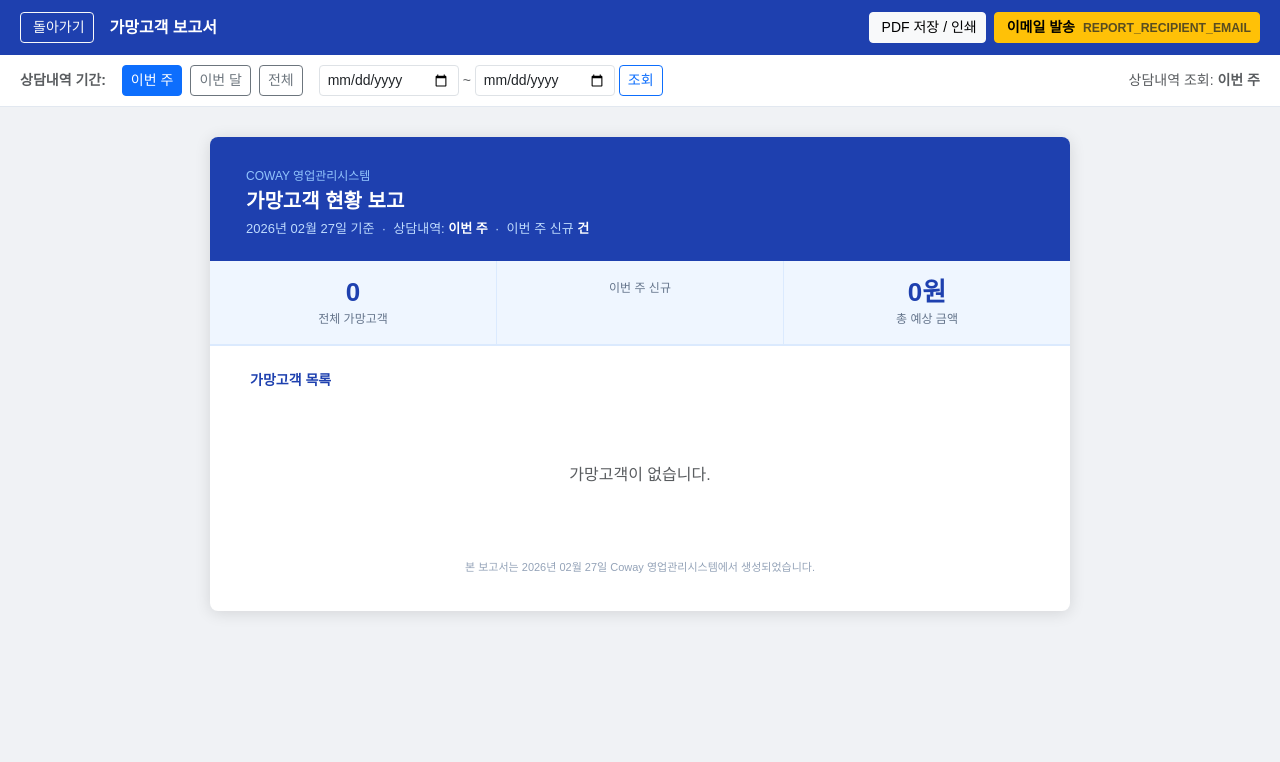
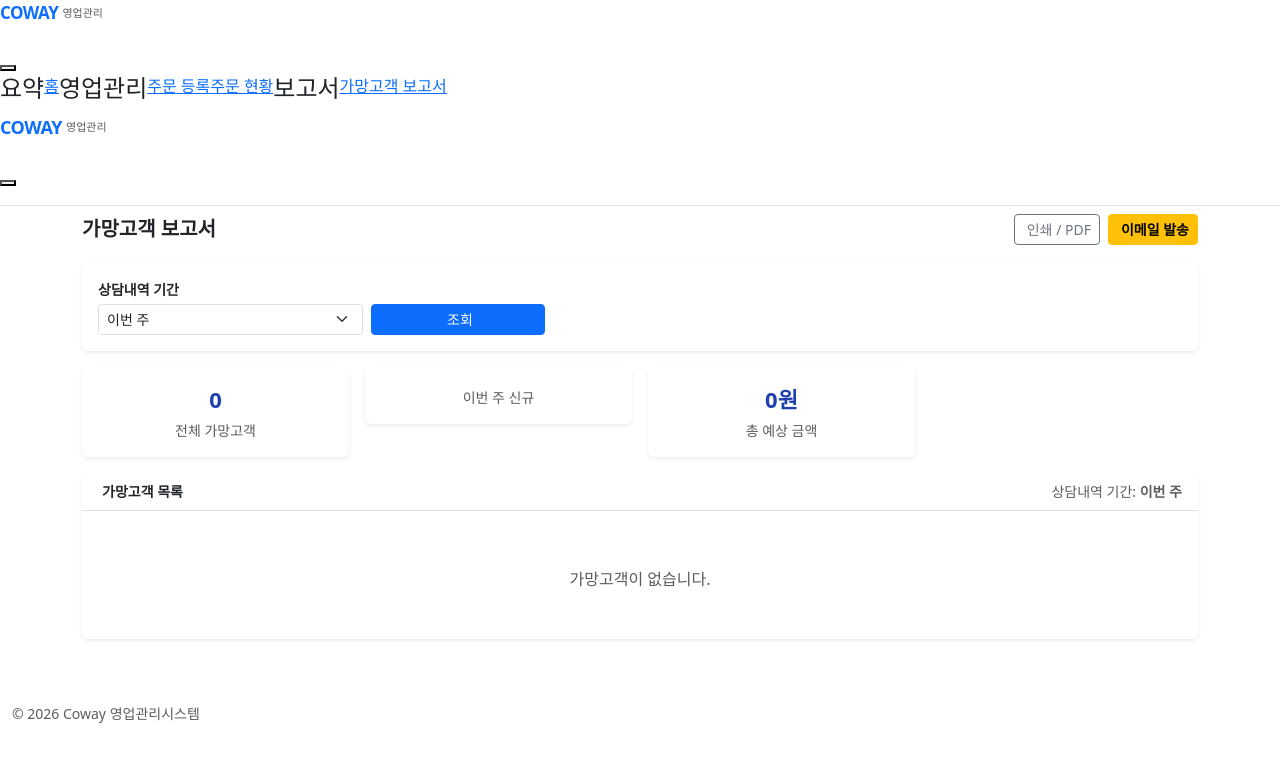
Before and after one commit to tndnjstl/coway, a PHP site: page /prospect_report_view.php in a window 1280 px wide. Shown: the top 762 px of the page. Run offline with PHP 8.4, Linux system fonts and the light colour scheme; data that the repository does not hold is empty; some libraries are stand-ins or nearby versions.

Commit message:
feat: 주문현황 필터 고도화 + 보고서 UI 통합
- OrderController: 상태/고객구분/날짜 범위 필터 쿼리 추가
- order_list_view: 검색 카드(상태/구분/기간 필터) + 결과 요약 추가1
- prospect_report_view: KaiAdmin 레이아웃 통합, 기간 선택 필터,
  요약 카드, 담당자 현황 테이블로 시스템 UI와 일치
- @media print로 인쇄 시 사이드바/헤더 자동 숨김

Co-Authored-By: Claude Sonnet 4.6 <noreply@anthropic.com>

```diff
--- a/app/views/prospect_report_view.php
+++ b/app/views/prospect_report_view.php
@@ -1,205 +1,146 @@
-<!DOCTYPE html>
-<html lang="ko">
-<head>
-	<meta charset="UTF-8">
-	<meta name="viewport" content="width=device-width, initial-scale=1.0">
-	<title>가망고객 보고서 - Coway 영업관리</title>
-	<link rel="stylesheet" href="/assets/css/bootstrap.min.css">
-	<link rel="stylesheet" href="/assets/css/fonts.min.css">
+<?php include APP_PATH . '/views/layouts/head.php';?>
+<?php include APP_PATH . '/views/layouts/header.php';?>
+
+<?php
+$ct_map       = ['P' => '개인', 'B' => '개인사업자', 'C' => '법인사업자'];
+$report_date  = date('Y년 m월 d일');
+$total_count  = count($prospects);
+$total_pay    = array_sum(array_column($prospects, 'total_pay'));
+$period       = $period ?? 'week';
+$period_label = $period_label ?? '이번 주';
+$date_from    = $date_from ?? '';
+$date_to      = $date_to   ?? '';
+?>
 <style>
-		body { font-family: "Apple SD Gothic Neo", "Malgun Gothic", sans-serif; background: #f0f2f5; }
-
-		/* 화면용 */
-		.report-toolbar {
-			position: sticky; top: 0; z-index: 100;
-			background: #1e40af; padding: 12px 20px;
-			display: flex; align-items: center; justify-content: space-between;
-			gap: 10px;
-		}
-		.report-page {
-			max-width: 860px; margin: 30px auto 60px;
-			background: #fff; border-radius: 8px;
-			box-shadow: 0 2px 16px rgba(0,0,0,0.12);
-			overflow: hidden;
-		}
-		.report-header {
-			background: #1e40af; color: #fff;
-			padding: 30px 36px 22px;
-		}
-		.report-summary {
-			display: flex; gap: 0;
-			background: #eff6ff; border-bottom: 2px solid #dbeafe;
-		}
-		.summary-item {
-			flex: 1; text-align: center; padding: 16px 10px;
-			border-right: 1px solid #dbeafe;
-		}
-		.summary-item:last-child { border-right: none; }
-		.summary-num { font-size: 26px; font-weight: 800; color: #1e40af; line-height: 1.2; }
-		.summary-label { font-size: 12px; color: #64748b; margin-top: 2px; }
-		.report-body { padding: 24px 36px 36px; }
-		.report-table { width: 100%; border-collapse: collapse; font-size: 13px; }
-		.report-table thead tr { background: #1e40af; color: #fff; }
-		.report-table thead th { padding: 10px 12px; font-weight: 600; white-space: nowrap; }
-		.report-table tbody tr:nth-child(even) { background: #f8fafc; }
-		.report-table tbody td { padding: 9px 12px; border-bottom: 1px solid #f1f5f9; vertical-align: top; }
-		.report-table tbody tr:hover { background: #eff6ff; }
-		.badge-new { background: #ef4444; color: #fff; font-size: 10px; padding: 1px 5px; border-radius: 3px; margin-left: 4px; vertical-align: middle; }
-		.report-footer-note { text-align: center; color: #94a3b8; font-size: 11px; margin-top: 24px; }
-		.consult-list { margin-top: 4px; padding-left: 0; list-style: none; }
-		.consult-list li { font-size: 11px; color: #475569; padding: 2px 0; border-top: 1px dashed #e2e8f0; margin-top: 2px; }
-		.consult-list li:first-child { border-top: none; margin-top: 0; }
-		.consult-date { color: #94a3b8; margin-right: 4px; }
-
-		/* ─── 기간 선택 툴바 ─── */
-		.period-bar {
-			background: #fff; border-bottom: 1px solid #e2e8f0;
-			padding: 10px 20px; display: flex; align-items: center; gap: 8px; flex-wrap: wrap;
-		}
-
-		/* ─── 인쇄 전용 ─── */
 @media print {
-			@page { size: A4; margin: 14mm 12mm; }
-			body { background: #fff !important; font-size: 12px; }
-			.report-toolbar { display: none !important; }
-			.period-bar { display: none !important; }
-			.report-page { margin: 0; box-shadow: none; border-radius: 0; }
-			.report-header { padding: 16px 20px 12px; }
-			.report-body { padding: 12px 20px 20px; }
-			.report-summary { border-bottom: 1.5pt solid #1e40af; }
-			.summary-item { padding: 10px 6px; }
-			.summary-num { font-size: 18px; }
-			.report-table { font-size: 11px; }
-			.report-table thead th { padding: 7px 8px; }
-			.report-table tbody td { padding: 6px 8px; }
-			.report-table tbody tr:hover { background: transparent; }
-			a { color: inherit !important; text-decoration: none !important; }
+	.sidebar, .main-header, .footer, .filter-card, .action-bar { display: none !important; }
+	.main-panel { margin-left: 0 !important; }
+	.page-inner { padding: 0 !important; }
+	.print-table { font-size: 11px; }
+	.print-table th, .print-table td { padding: 6px 8px !important; }
+	.consult-item { font-size: 10px; }
+	.no-print { display: none !important; }
 }
 </style>
-</head>
-<body>
 
-<?php
-$ct_map          = ['P' => '개인', 'B' => '개인사업자', 'C' => '법인사업자'];
-$report_date     = date('Y년 m월 d일');
-$total_count     = count($prospects);
-$total_pay       = array_sum(array_column($prospects, 'total_pay'));
-$period_label    = $period_label ?? '이번 주';
-$date_from_fmt   = isset($date_from) ? date('Y년 m월 d일', strtotime($date_from)) : '';
-$date_to_fmt     = isset($date_to)   ? date('Y년 m월 d일', strtotime($date_to))   : '';
-?>
+<div class="wrapper">
 
-<!-- 툴바 (화면에서만 보임) -->
-<div class="report-toolbar">
-	<div class="d-flex align-items-center gap-3">
-		<a href="/Order/orderList" class="btn btn-sm btn-outline-light">
-			<i class="fas fa-arrow-left me-1"></i> 돌아가기
-		</a>
-		<span class="text-white fw-bold">가망고객 보고서</span>
-	</div>
+	<?php include APP_PATH . '/views/layouts/side_menu.php';?>
+
+	<div class="main-panel">
+		<?php include APP_PATH . '/views/layouts/nav.php';?>
+		<div class="container">
+			<div class="page-inner pb-5">
+
+				<!-- 페이지 헤더 -->
+				<div class="d-flex align-items-center justify-content-between mb-3 mt-2 action-bar">
+					<h5 class="mb-0 fw-bold">가망고객 보고서</h5>
 					<div class="d-flex gap-2">
-		<button class="btn btn-sm btn-light" onclick="window.print()">
-			<i class="fas fa-print me-1"></i> PDF 저장 / 인쇄
+						<button class="btn btn-outline-secondary btn-sm no-print" onclick="window.print()">
+							<i class="fas fa-print me-1"></i> 인쇄 / PDF
 						</button>
-		<button class="btn btn-sm btn-warning fw-bold" id="btn-send-email">
+						<button class="btn btn-warning btn-sm fw-bold no-print" id="btn-send-email">
 							<i class="fas fa-paper-plane me-1"></i> 이메일 발송
-			<span class="ms-1 small text-muted"><?= htmlspecialchars(REPORT_RECIPIENT_EMAIL) ?></span>
 						</button>
 					</div>
 				</div>
 
-<!-- 기간 선택 바 -->
-<div class="period-bar">
-	<span class="text-muted small fw-bold me-2">상담내역 기간:</span>
-	<a href="/Order/prospectReport?period=week"
-	   class="btn btn-sm <?= ($period ?? 'week') === 'week' ? 'btn-primary' : 'btn-outline-secondary' ?>">이번 주</a>
-	<a href="/Order/prospectReport?period=month"
-	   class="btn btn-sm <?= ($period ?? '') === 'month' ? 'btn-primary' : 'btn-outline-secondary' ?>">이번 달</a>
-	<a href="/Order/prospectReport?period=all"
-	   class="btn btn-sm <?= ($period ?? '') === 'all' ? 'btn-primary' : 'btn-outline-secondary' ?>">전체</a>
-
-	<form method="get" action="/Order/prospectReport" class="d-flex align-items-center gap-1 ms-2">
-		<input type="hidden" name="period" value="custom">
-		<input type="date" name="date_from" class="form-control form-control-sm" style="width:140px;"
-		       value="<?= htmlspecialchars($_GET['date_from'] ?? '') ?>">
-		<span class="text-muted small">~</span>
-		<input type="date" name="date_to" class="form-control form-control-sm" style="width:140px;"
-		       value="<?= htmlspecialchars($_GET['date_to'] ?? '') ?>">
-		<button type="submit" class="btn btn-sm btn-outline-primary">조회</button>
+				<!-- 필터 카드 -->
+				<form method="GET" action="/Order/prospectReport" class="mb-3 filter-card">
+					<div class="card border-0 shadow-sm">
+						<div class="card-body p-3">
+							<div class="row g-2 align-items-end">
+								<div class="col-6 col-sm-3">
+									<label class="form-label small fw-bold mb-1">상담내역 기간</label>
+									<select name="period" class="form-select form-select-sm" id="period-select">
+										<option value="week"   <?= $period === 'week'   ? 'selected' : '' ?>>이번 주</option>
+										<option value="month"  <?= $period === 'month'  ? 'selected' : '' ?>>이번 달</option>
+										<option value="all"    <?= $period === 'all'    ? 'selected' : '' ?>>전체</option>
+										<option value="custom" <?= $period === 'custom' ? 'selected' : '' ?>>직접 입력</option>
+									</select>
+								</div>
+								<div class="col-6 col-sm-2" id="custom-from" style="<?= $period !== 'custom' ? 'display:none;' : '' ?>">
+									<label class="form-label small fw-bold mb-1">시작일</label>
+									<input type="date" name="date_from" class="form-control form-control-sm"
+									       value="<?= htmlspecialchars($date_from) ?>">
+								</div>
+								<div class="col-6 col-sm-2" id="custom-to" style="<?= $period !== 'custom' ? 'display:none;' : '' ?>">
+									<label class="form-label small fw-bold mb-1">종료일</label>
+									<input type="date" name="date_to" class="form-control form-control-sm"
+									       value="<?= htmlspecialchars($date_to) ?>">
+								</div>
+								<div class="col-6 col-sm-2">
+									<button type="submit" class="btn btn-primary btn-sm w-100">
+										<i class="fas fa-search me-1"></i> 조회
+									</button>
+								</div>
+							</div>
+						</div>
+					</div>
 				</form>
 
-	<span class="ms-auto text-muted small">
-		상담내역 조회: <strong><?= htmlspecialchars($period_label) ?></strong>
-		<?php if (($period ?? '') === 'custom'): ?>
-		(<?= $date_from_fmt ?> ~ <?= $date_to_fmt ?>)
-		<?php endif; ?>
-	</span>
-</div>
-
-<!-- 보고서 본문 -->
-<div class="report-page">
-
-	<!-- 헤더 -->
-	<div class="report-header">
-		<div style="color:#93c5fd;font-size:12px;margin-bottom:4px;">COWAY 영업관리시스템</div>
-		<h1 style="color:#fff;font-size:20px;font-weight:800;margin:0 0 6px;">가망고객 현황 보고</h1>
-		<div style="color:#bfdbfe;font-size:13px;">
-			<?= $report_date ?> 기준
-			&nbsp;·&nbsp;
-			상담내역: <strong style="color:#fff;"><?= htmlspecialchars($period_label) ?></strong>
-			<?php if (($period ?? '') === 'custom'): ?>
-			(<?= $date_from_fmt ?> ~ <?= $date_to_fmt ?>)
-			<?php endif; ?>
-			&nbsp;·&nbsp;
-			이번 주 신규 <strong style="color:#fff;"><?= $new_count ?>건</strong>
+				<!-- 요약 카드 -->
+				<div class="row g-3 mb-3">
+					<div class="col-6 col-sm-3">
+						<div class="card border-0 shadow-sm text-center py-3">
+							<div class="fw-bold" style="font-size:22px;color:#1e40af;"><?= $total_count ?></div>
+							<div class="small text-muted mt-1">전체 가망고객</div>
 						</div>
 					</div>
-
-	<!-- 요약 -->
-	<div class="report-summary">
-		<div class="summary-item">
-			<div class="summary-num"><?= $total_count ?></div>
-			<div class="summary-label">전체 가망고객</div>
+					<div class="col-6 col-sm-3">
+						<div class="card border-0 shadow-sm text-center py-3">
+							<div class="fw-bold" style="font-size:22px;color:#ef4444;"><?= $new_count ?></div>
+							<div class="small text-muted mt-1">이번 주 신규</div>
 						</div>
-		<div class="summary-item">
-			<div class="summary-num"><?= $new_count ?></div>
-			<div class="summary-label">이번 주 신규</div>
 					</div>
-		<div class="summary-item">
-			<div class="summary-num"><?= number_format($total_pay) ?>원</div>
-			<div class="summary-label">총 예상 금액</div>
+					<div class="col-6 col-sm-3">
+						<div class="card border-0 shadow-sm text-center py-3">
+							<div class="fw-bold" style="font-size:22px;color:#1e40af;"><?= number_format($total_pay) ?>원</div>
+							<div class="small text-muted mt-1">총 예상 금액</div>
+						</div>
 					</div>
 					<?php if (!empty($by_member)): ?>
-		<div class="summary-item">
-			<div class="summary-num"><?= count($by_member) ?></div>
-			<div class="summary-label">담당 영업자</div>
+					<div class="col-6 col-sm-3">
+						<div class="card border-0 shadow-sm text-center py-3">
+							<div class="fw-bold" style="font-size:22px;color:#1e40af;"><?= count($by_member) ?></div>
+							<div class="small text-muted mt-1">담당 영업자</div>
+						</div>
 					</div>
 					<?php endif; ?>
 				</div>
 
 				<!-- 가망고객 테이블 -->
-	<div class="report-body">
-		<div class="fw-bold mb-3" style="font-size:14px;color:#1e40af;">
-			<i class="fas fa-users me-1"></i> 가망고객 목록
+				<div class="card border-0 shadow-sm mb-3">
+					<div class="card-header bg-white border-bottom py-2 d-flex align-items-center justify-content-between">
+						<span class="fw-bold small">
+							<i class="fas fa-users me-1 text-primary"></i> 가망고객 목록
+						</span>
+						<span class="small text-muted">
+							상담내역 기간: <strong><?= htmlspecialchars($period_label) ?></strong>
+							<?php if ($period === 'custom' && $date_from && $date_to): ?>
+							(<?= date('Y.m.d', strtotime($date_from)) ?> ~ <?= date('Y.m.d', strtotime($date_to)) ?>)
+							<?php endif; ?>
+						</span>
 					</div>
-
+					<div class="card-body p-0">
 						<?php if (empty($prospects)): ?>
 						<div class="text-center py-5 text-muted">
 							<i class="fas fa-clipboard-list fa-2x mb-2 d-block"></i>
 							가망고객이 없습니다.
 						</div>
 						<?php else: ?>
-		<table class="report-table">
-			<thead>
+						<div class="table-responsive">
+							<table class="table table-sm table-hover mb-0 print-table">
+								<thead style="background:#1e40af;color:#fff;">
 									<tr>
-					<th style="width:36px;text-align:center;">No</th>
+										<th class="ps-3" style="width:36px;">#</th>
 										<th>고객명</th>
 										<th>구분</th>
 										<th>전화번호</th>
-					<th style="text-align:center;">상품수</th>
-					<th style="text-align:right;">예상금액</th>
-					<th style="text-align:center;">담당자</th>
-					<th style="text-align:center;">등록일</th>
+										<th class="text-center">상품수</th>
+										<th class="text-end">예상금액</th>
+										<th class="text-center">담당자</th>
+										<th class="text-center">등록일</th>
 										<th>상담내역 (<?= htmlspecialchars($period_label) ?>)</th>
 									</tr>
 								</thead>
@@ -209,78 +150,99 @@ $date_to_fmt     = isset($date_to)   ? date('Y년 m월 d일', strtotime($date_to
 										$ct     = $ct_map[$p['customer_type']] ?? $p['customer_type'];
 									?>
 									<tr>
-					<td style="text-align:center;color:#999;"><?= $i + 1 ?></td>
+										<td class="ps-3 text-muted small"><?= $i + 1 ?></td>
 										<td>
 											<span class="fw-bold"><?= htmlspecialchars($p['customer_name']) ?></span>
-						<?php if ($is_new): ?><span class="badge-new">NEW</span><?php endif; ?>
+											<?php if ($is_new): ?>
+											<span class="badge bg-danger ms-1" style="font-size:9px;">NEW</span>
+											<?php endif; ?>
 										</td>
-					<td style="color:#666;"><?= $ct ?></td>
-					<td><?= htmlspecialchars($p['customer_phone']) ?></td>
-					<td style="text-align:center;"><?= (int)$p['item_count'] ?>개</td>
-					<td style="text-align:right;color:#1d4ed8;font-weight:700;"><?= number_format((int)$p['total_pay']) ?>원</td>
-					<td style="text-align:center;color:#666;"><?= htmlspecialchars($p['member_id']) ?></td>
-					<td style="text-align:center;color:#999;"><?= substr($p['register_date'], 0, 10) ?></td>
+										<td>
+											<span class="badge bg-light text-secondary border small"><?= $ct ?></span>
+										</td>
+										<td class="small"><?= htmlspecialchars($p['customer_phone']) ?></td>
+										<td class="text-center small"><?= (int)$p['item_count'] ?>개</td>
+										<td class="text-end fw-bold text-primary small"><?= number_format((int)$p['total_pay']) ?>원</td>
+										<td class="text-center small text-muted"><?= htmlspecialchars($p['member_id']) ?></td>
+										<td class="text-center small text-muted"><?= substr($p['register_date'], 0, 10) ?></td>
 										<td>
 											<?php if (empty($p['consultations'])): ?>
 											<span class="text-muted" style="font-size:11px;">-</span>
 											<?php else: ?>
-						<ul class="consult-list">
 											<?php foreach ($p['consultations'] as $c): ?>
-							<li>
-								<span class="consult-date"><?= substr($c['consult_date'], 0, 10) ?></span>
-								<span class="text-muted" style="font-size:10px;">[<?= htmlspecialchars($c['member_id']) ?>]</span>
+											<div class="consult-item mb-1 p-1 rounded" style="background:#f8f9fa;font-size:11px;">
+												<span class="text-muted me-1"><?= substr($c['consult_date'], 0, 10) ?></span>
+												<span class="text-muted me-1">[<?= htmlspecialchars($c['member_id']) ?>]</span>
 												<?= htmlspecialchars($c['content']) ?>
-							</li>
+											</div>
 											<?php endforeach; ?>
-						</ul>
 											<?php endif; ?>
 										</td>
 									</tr>
 									<?php endforeach; ?>
 								</tbody>
 							</table>
+						</div>
 						<?php endif; ?>
+					</div>
+				</div>
 
-		<!-- 담당자별 요약 -->
+				<!-- 담당자별 현황 -->
 				<?php if (!empty($by_member)): ?>
-		<div class="mt-4">
-			<div class="fw-bold mb-2" style="font-size:13px;color:#475569;">담당자별 현황</div>
-			<table class="report-table" style="max-width:400px;">
-				<thead>
+				<div class="card border-0 shadow-sm">
+					<div class="card-header bg-white border-bottom py-2">
+						<span class="fw-bold small">
+							<i class="fas fa-user-tie me-1 text-primary"></i> 담당자별 현황
+						</span>
+					</div>
+					<div class="card-body p-0">
+						<table class="table table-sm mb-0" style="max-width:500px;">
+							<thead class="table-light">
 								<tr>
-						<th>담당자</th>
-						<th style="text-align:center;">건수</th>
-						<th style="text-align:right;">예상금액 합계</th>
+									<th class="ps-3">담당자</th>
+									<th class="text-center">건수</th>
+									<th class="text-end pe-3">예상금액 합계</th>
 								</tr>
 							</thead>
 							<tbody>
 								<?php foreach ($by_member as $mid => $ms): ?>
 								<tr>
-						<td><?= htmlspecialchars($mid) ?></td>
-						<td style="text-align:center;"><?= $ms['count'] ?>건</td>
-						<td style="text-align:right;color:#1d4ed8;font-weight:700;"><?= number_format($ms['total_pay']) ?>원</td>
+									<td class="ps-3"><?= htmlspecialchars($mid) ?></td>
+									<td class="text-center"><?= $ms['count'] ?>건</td>
+									<td class="text-end pe-3 fw-bold text-primary"><?= number_format($ms['total_pay']) ?>원</td>
 								</tr>
 								<?php endforeach; ?>
 							</tbody>
 						</table>
 					</div>
+				</div>
 				<?php endif; ?>
 
-		<div class="report-footer-note mt-4">
-			본 보고서는 <?= $report_date ?> Coway 영업관리시스템에서 생성되었습니다.
 			</div>
+		</div>
+		<?php include APP_PATH . '/views/layouts/footer.php';?>
 	</div>
 </div>
 
-<script src="/assets/js/core/jquery-3.7.1.min.js"></script>
-<script src="/assets/js/core/bootstrap.min.js"></script>
+<?php include APP_PATH . '/views/layouts/script.php';?>
 <script>
-var current_period    = '<?= htmlspecialchars($period ?? 'week') ?>';
-var current_date_from = '<?= htmlspecialchars($date_from ?? '') ?>';
-var current_date_to   = '<?= htmlspecialchars($date_to   ?? '') ?>';
+var current_period    = '<?= htmlspecialchars($period) ?>';
+var current_date_from = '<?= htmlspecialchars($date_from) ?>';
+var current_date_to   = '<?= htmlspecialchars($date_to) ?>';
 
+// 기간 선택 변경 시 직접 입력 필드 토글
+$('#period-select').on('change', function() {
+	var val = $(this).val();
+	if (val === 'custom') {
+		$('#custom-from, #custom-to').show();
+	} else {
+		$('#custom-from, #custom-to').hide();
+	}
+});
+
+// 이메일 발송
 $('#btn-send-email').on('click', function() {
-	if (!confirm('국장님께 이메일을 발송하시겠습니까?')) return;
+	if (!confirm('<?= htmlspecialchars(REPORT_RECIPIENT_NAME) ?>님께 이메일을 발송하시겠습니까?')) return;
 
 	var $btn = $(this);
 	$btn.prop('disabled', true).html('<i class="fas fa-spinner fa-spin me-1"></i> 발송 중...');
@@ -311,5 +273,3 @@ $('#btn-send-email').on('click', function() {
 	});
 });
 </script>
-</body>
-</html>
```
Also changed, not shown: app/controllers/OrderController.php (+36 -3 lines), app/views/order_list_view.php (+76 -19 lines). Lines whose indentation alone changed are shown as unchanged.
